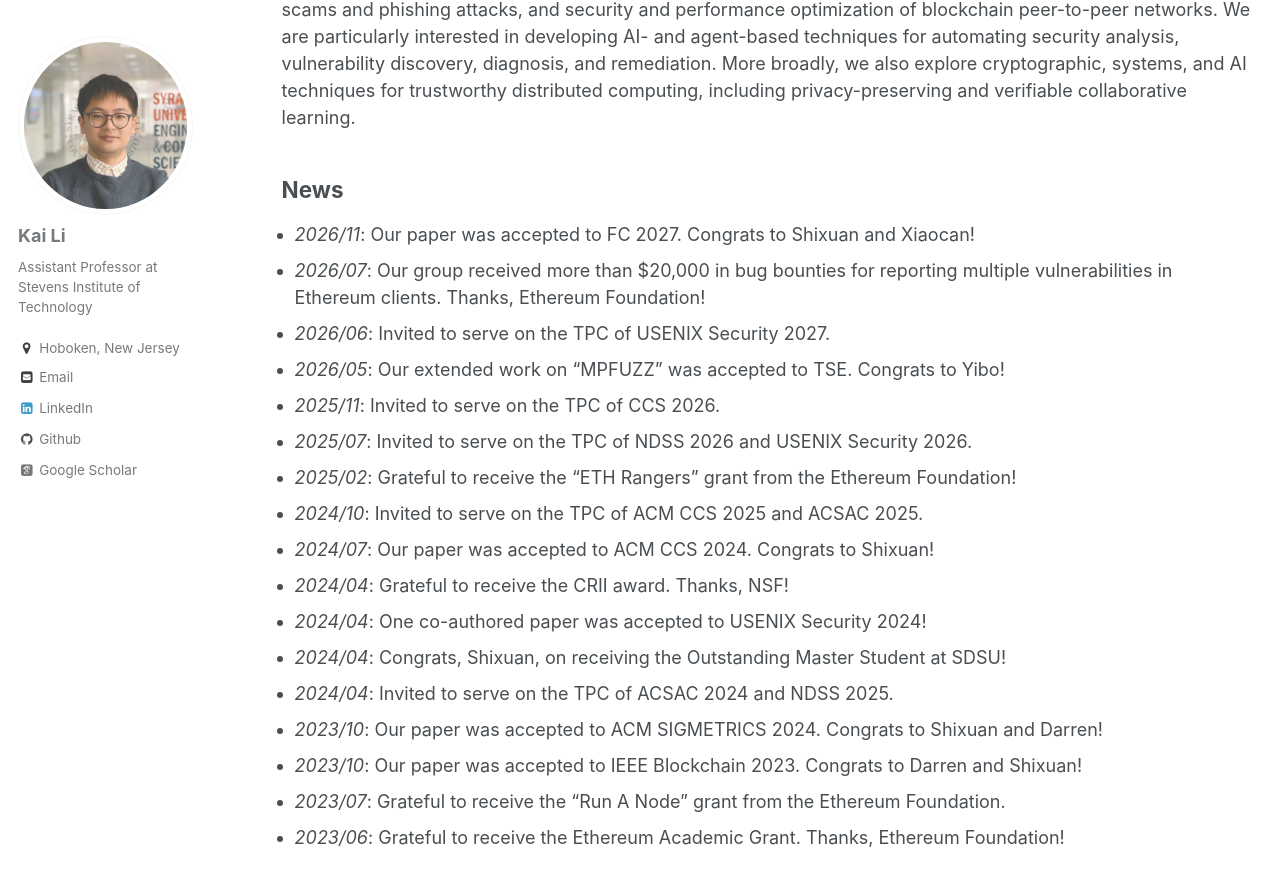
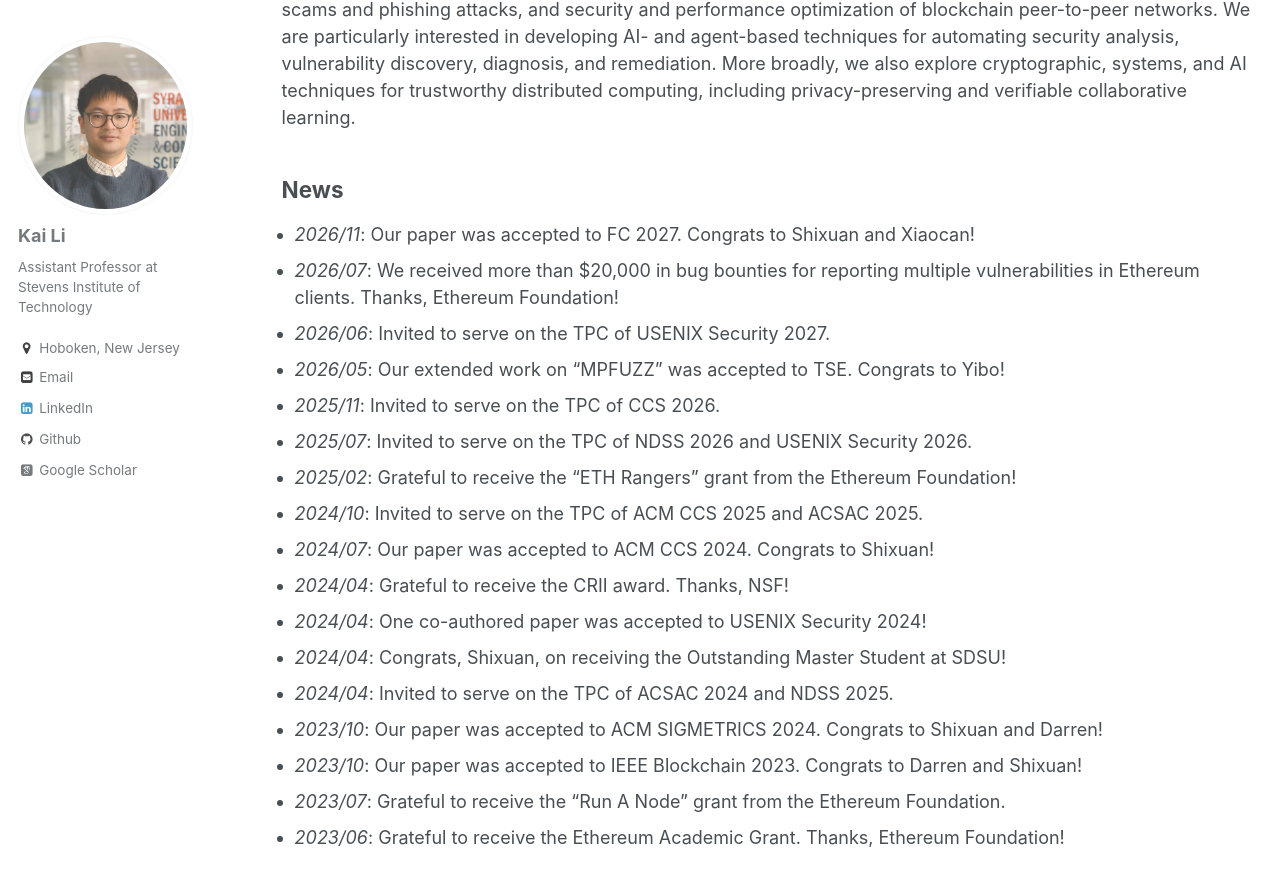
Before and after one commit to likai1993/likai1993.github.io, a Jekyll site: the page built from _pages/about.md, in a window 1280 px wide and 900 px high, scrolled down 480 px. Shown: the top 886 px of the window. Built offline with Jekyll 4.4.1, drawn with Linux system fonts in a browser that asks for light colours; some web fonts are replaced.

Commit message:
Update about.md

```diff
--- a/_pages/about.md
+++ b/_pages/about.md
@@ -19,7 +19,7 @@ News
 ----
 <div class="news-list" markdown="1">
 - _2026/11_: Our paper was accepted to FC 2027. Congrats to Shixuan and Xiaocan!
-- _2026/07_: Our group received more than $20,000 in bug bounties for reporting multiple vulnerabilities in Ethereum clients. Thanks, Ethereum Foundation!
+- _2026/07_: We received more than $20,000 in bug bounties for reporting multiple vulnerabilities in Ethereum clients. Thanks, Ethereum Foundation!
 - _2026/06_: Invited to serve on the TPC of USENIX Security 2027.
 - _2026/05_: Our extended work on "MPFUZZ" was accepted to TSE. Congrats to Yibo!
 - _2025/11_: Invited to serve on the TPC of CCS 2026.
```
